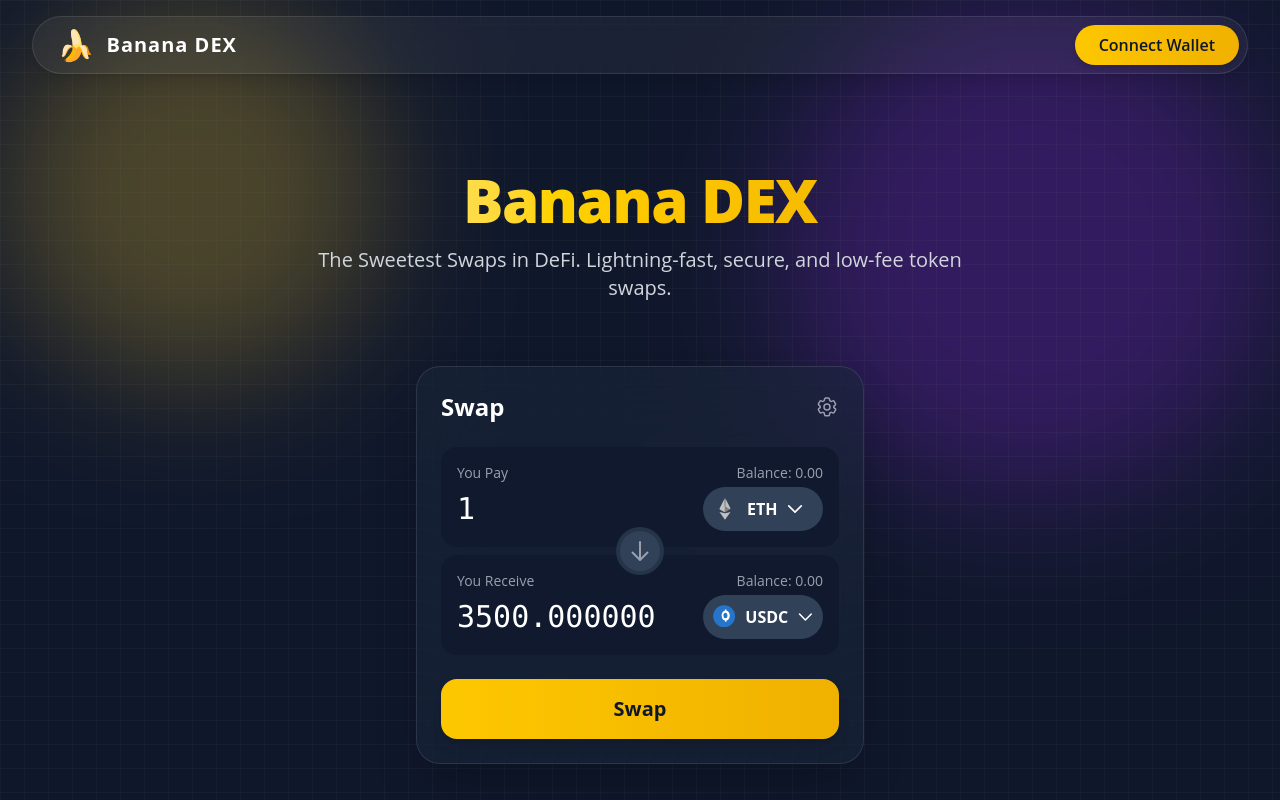
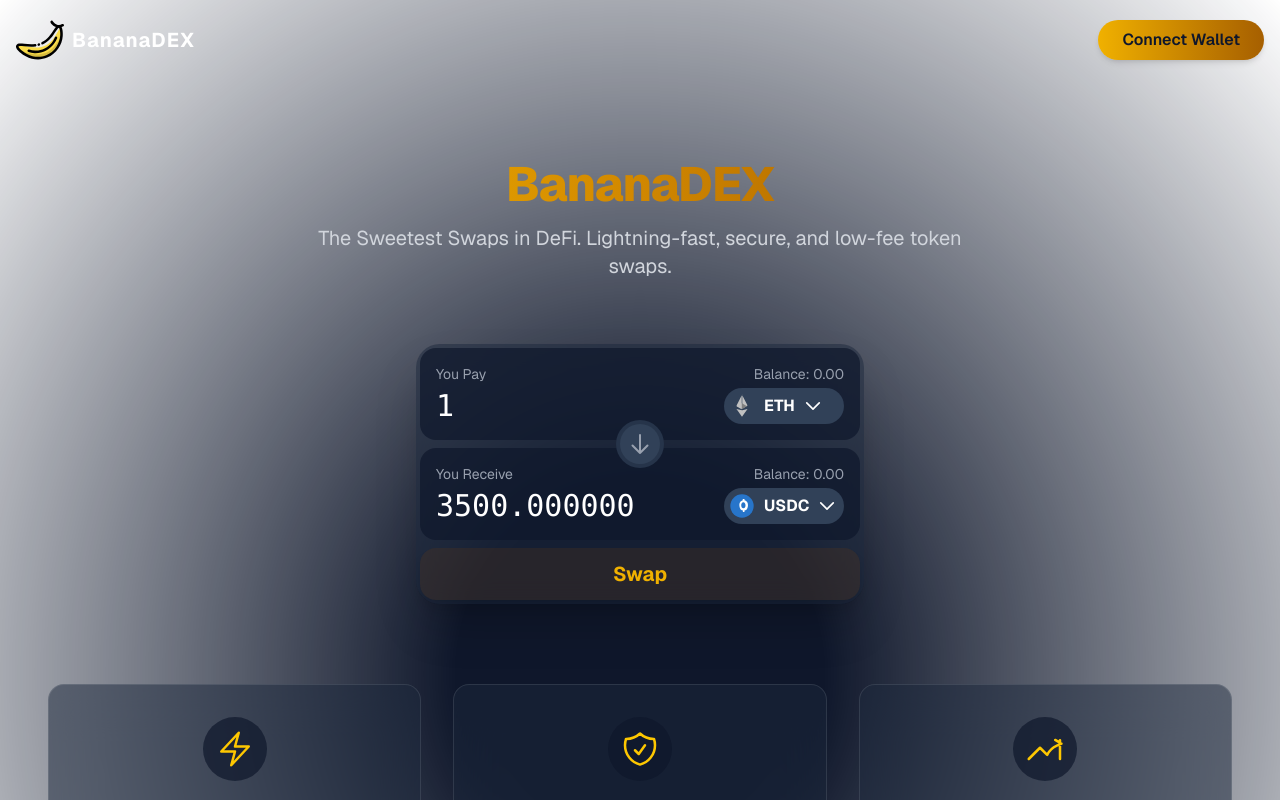
Before and after one commit to letieu/banana-dex, a Next.js app: page / in a window 1280 px wide. Shown: the top 800 px of the page. Built offline with nearby package versions, Linux system fonts and the light colour scheme.

Commit message:
update ui

```diff
--- a/app/globals.css
+++ b/app/globals.css
@@ -1,7 +1,5 @@
 @import "tailwindcss";
-body {
-  font-family:
-    Open sans,
-    Helvetica,
-    sans-serif;
+
+button {
+  cursor: pointer;
 }
--- a/app/layout.tsx
+++ b/app/layout.tsx
@@ -1,4 +1,8 @@
 import "./globals.css";
+import { Roboto, Geist } from "next/font/google";
+
+const roboto = Roboto({});
+const geist = Geist({});
 
 export default function RootLayout({
   children,
@@ -6,7 +10,7 @@
   children: React.ReactNode;
 }>) {
   return (
-    <html lang="en">
+    <html lang="en" className={geist.className}>
       <body className="bg-slate-900">{children}</body>
     </html>
   );
--- a/app/page.tsx
+++ b/app/page.tsx
@@ -3,21 +3,14 @@
 import Header from "@/components/Header";
 import Hero from "@/components/Hero";
 import SwapCard from "@/components/SwapCard";
+import { cn } from "@/lib/utils";
 
 export default function Home() {
   return (
     <div className="relative min-h-screen w-full overflow-x-hidden bg-slate-900 text-white">
-      {/* Background Gradient Aurora Effect (wrapped in clipped container) */}
-      <div className="absolute inset-0 overflow-hidden">
-        <div className="absolute top-0 left-0 w-96 h-96 bg-yellow-400 rounded-full mix-blend-screen filter blur-3xl opacity-20 animate-pulse"></div>
-        <div className="absolute top-0 right-0 w-[500px] h-[500px] bg-purple-600 rounded-full mix-blend-screen filter blur-3xl opacity-20 animate-pulse delay-1000"></div>
-        <div className="absolute bottom-0 left-1/4 w-96 h-96 bg-pink-500 rounded-full mix-blend-screen filter blur-3xl opacity-20 animate-pulse delay-2000"></div>
-        <div className="absolute bottom-0 right-1/4 w-80 h-80 bg-teal-400 rounded-full mix-blend-screen filter blur-3xl opacity-20 animate-pulse delay-3000"></div>
-      </div>
+      {/* Grid Background */}
 
-      {/* Grid Background */}
-      <div className="absolute inset-0 z-0 h-full w-full bg-transparent bg-[linear-gradient(to_right,#80808012_1px,transparent_1px),linear-gradient(to_bottom,#80808012_1px,transparent_1px)] bg-[size:24px_24px]"></div>
-
+      <div className="pointer-events-none absolute inset-0 flex items-center justify-center bg-white [mask-image:radial-gradient(ellipse_at_center,transparent_20%,black)] dark:bg-black"></div>
       <div className="relative z-10 flex flex-col min-h-screen">
         <Header />
         <main className="flex-grow flex flex-col items-center justify-start p-4">
--- /dev/null
+++ b/components/Button.tsx
@@ -0,0 +1,99 @@
+"use client";
+import React, { useState, useEffect } from "react";
+
+import { motion } from "motion/react";
+import { cn } from "@/lib/utils";
+
+type Direction = "TOP" | "LEFT" | "BOTTOM" | "RIGHT";
+
+export function HoverBorderGradient({
+  children,
+  containerClassName,
+  className,
+  as: Tag = "button",
+  duration = 1,
+  clockwise = true,
+  ...props
+}: React.PropsWithChildren<
+  {
+    as?: React.ElementType;
+    containerClassName?: string;
+    className?: string;
+    duration?: number;
+    clockwise?: boolean;
+  } & React.HTMLAttributes<HTMLElement>
+>) {
+  const [hovered, setHovered] = useState<boolean>(false);
+  const [direction, setDirection] = useState<Direction>("TOP");
+
+  const rotateDirection = (currentDirection: Direction): Direction => {
+    const directions: Direction[] = ["TOP", "LEFT", "BOTTOM", "RIGHT"];
+    const currentIndex = directions.indexOf(currentDirection);
+    const nextIndex = clockwise
+      ? (currentIndex - 1 + directions.length) % directions.length
+      : (currentIndex + 1) % directions.length;
+    return directions[nextIndex];
+  };
+
+  const movingMap: Record<Direction, string> = {
+    TOP: "radial-gradient(20.7% 50% at 50% 0%, hsl(0, 0%, 100%) 0%, rgba(255, 255, 255, 0) 100%)",
+    LEFT: "radial-gradient(16.6% 43.1% at 0% 50%, hsl(0, 0%, 100%) 0%, rgba(255, 255, 255, 0) 100%)",
+    BOTTOM:
+      "radial-gradient(20.7% 50% at 50% 100%, hsl(0, 0%, 100%) 0%, rgba(255, 255, 255, 0) 100%)",
+    RIGHT:
+      "radial-gradient(16.2% 41.199999999999996% at 100% 50%, hsl(0, 0%, 100%) 0%, rgba(255, 255, 255, 0) 100%)",
+  };
+
+  const highlight =
+    "radial-gradient(75% 181.15942028985506% at 50% 50%, #3275F8 0%, rgba(255, 255, 255, 0) 100%)";
+
+  useEffect(() => {
+    if (!hovered) {
+      const interval = setInterval(() => {
+        setDirection((prevState) => rotateDirection(prevState));
+      }, duration * 1000);
+      return () => clearInterval(interval);
+    }
+  }, [hovered]);
+  return (
+    <Tag
+      onMouseEnter={(event: React.MouseEvent<HTMLDivElement>) => {
+        setHovered(true);
+      }}
+      onMouseLeave={() => setHovered(false)}
+      className={cn(
+        "relative flex rounded-full border  content-center bg-black/20 hover:bg-black/10 transition duration-500 dark:bg-white/20 items-center flex-col flex-nowrap gap-10 h-min justify-center overflow-visible p-px decoration-clone w-fit",
+        containerClassName,
+      )}
+      {...props}
+    >
+      <div
+        className={cn(
+          "w-auto text-white z-10 bg-black px-4 py-2 rounded-[inherit]",
+          className,
+        )}
+      >
+        {children}
+      </div>
+      <motion.div
+        className={cn(
+          "flex-none inset-0 overflow-hidden absolute z-0 rounded-[inherit]",
+        )}
+        style={{
+          filter: "blur(2px)",
+          position: "absolute",
+          width: "100%",
+          height: "100%",
+        }}
+        initial={{ background: movingMap[direction] }}
+        animate={{
+          background: hovered
+            ? [movingMap[direction], highlight]
+            : movingMap[direction],
+        }}
+        transition={{ ease: "linear", duration: duration ?? 1 }}
+      />
+      <div className="bg-black absolute z-1 flex-none inset-[2px] rounded-[100px]" />
+    </Tag>
+  );
+}
--- a/components/FeaturesGrid.tsx
+++ b/components/FeaturesGrid.tsx
@@ -24,7 +24,7 @@
 
 const FeaturesGrid: React.FC = () => {
   return (
-    <div className="w-full max-w-7xl mx-auto py-16 px-4 sm:px-6 lg:px-8">
+    <div className="w-full max-w-7xl mx-auto mt-[80px] lg:px-8">
       <div className="grid grid-cols-1 md:grid-cols-3 gap-8 text-center">
         {features.map((feature) => (
           <div key={feature.title} className="bg-slate-800/50 backdrop-blur-xl border border-white/10 rounded-2xl p-8 transform hover:-translate-y-2 transition-transform duration-300">
--- a/components/Header.tsx
+++ b/components/Header.tsx
@@ -1,21 +1,18 @@
-import React from "react";
+import { BananaIcon } from "./icons/BananaIcon";
+import HeaderClient from "./HeaderClient";
 
-const Header: React.FC = () => {
+export default function Header() {
   return (
-    <header className="px-4 sm:px-8 py-4">
-      <nav className="w-full max-w-7xl mx-auto flex items-center justify-between bg-white/5 backdrop-blur-md border border-white/10 rounded-full p-2 shadow-lg">
-        <div className="flex items-center space-x-3 pl-4">
-          <div className="text-yellow-300 text-3xl">🍌</div>
-          <span className="text-xl font-bold tracking-wider text-white">
-            Banana DEX
-          </span>
-        </div>
-        <button className="bg-gradient-to-r from-yellow-400 to-yellow-500 hover:from-yellow-500 hover:to-yellow-600 text-slate-900 font-semibold py-2 px-6 rounded-full transition-all duration-300 shadow-md hover:shadow-yellow-400/30">
-          Connect Wallet
-        </button>
-      </nav>
-    </header>
+    <HeaderClient>
+      <div className="flex items-center space-x-2">
+        <BananaIcon className="h-12 w-12 text-yellow-600" />
+        <span className="text-xl font-bold tracking-wider text-white">
+          BananaDEX
+        </span>
+      </div>
+      <button className="bg-gradient-to-r from-yellow-500 to-yellow-700 hover:from-yellow-500 hover:to-yellow-600 text-slate-900 font-semibold py-2 px-6 rounded-full transition-all duration-300 shadow-md hover:shadow-yellow-400/30">
+        Connect Wallet
+      </button>
+    </HeaderClient>
   );
-};
-
-export default Header;
+}
--- /dev/null
+++ b/components/HeaderClient.tsx
@@ -0,0 +1,35 @@
+"use client";
+
+import React, { useEffect, useState } from "react";
+
+export default function HeaderClient({
+  children,
+}: {
+  children: React.ReactNode;
+}) {
+  const [scrolled, setScrolled] = useState(false);
+
+  useEffect(() => {
+    const onScroll = () => setScrolled(window.scrollY > 20);
+    window.addEventListener("scroll", onScroll);
+    return () => window.removeEventListener("scroll", onScroll);
+  }, []);
+
+  return (
+    <header
+      className={`transition-all duration-500 ${
+        scrolled ? "fixed top-0 left-0 w-full z-50" : "relative"
+      }`}
+    >
+      <nav
+        className={`w-full max-w-7xl mx-auto flex items-center justify-between p-4 transition-all duration-200 ${
+          scrolled
+            ? "bg-white/5 backdrop-blur-md border border-white/10 rounded-b-4xl shadow-lg"
+            : "bg-transparent border-none shadow-none"
+        }`}
+      >
+        {children}
+      </nav>
+    </header>
+  );
+}
--- a/components/Hero.tsx
+++ b/components/Hero.tsx
@@ -3,9 +3,9 @@
 
 const Hero: React.FC = () => {
   return (
-    <div className="text-center py-16 px-4">
-      <h1 className="text-4xl md:text-6xl font-extrabold tracking-tight bg-clip-text text-transparent bg-gradient-to-r from-yellow-200 via-yellow-400 to-yellow-500">
-        Banana DEX
+    <div className="text-center py-12 md:py-16 px-4">
+      <h1 className="text-4xl md:text-5xl font-extrabold tracking-tight bg-clip-text text-transparent bg-gradient-to-r from-yellow-500 via-yellow-600 to-yellow-700">
+        BananaDEX
       </h1>
       <p className="mt-4 max-w-2xl mx-auto text-lg md:text-xl text-gray-300">
         The Sweetest Swaps in DeFi. Lightning-fast, secure, and low-fee token swaps.
--- a/components/SwapCard.tsx
+++ b/components/SwapCard.tsx
@@ -69,12 +69,8 @@
 
   return (
     <>
-      <div className="w-full max-w-md bg-slate-800/50 backdrop-blur-2xl border border-white/10 rounded-3xl p-6 shadow-2xl transition-all duration-300">
-        <div className="flex justify-between items-center mb-6">
-          <h2 className="text-2xl font-bold text-white">Swap</h2>
-          <button className="text-gray-400 hover:text-white transition-colors">
-            <SettingsIcon className="w-6 h-6" />
-          </button>
+      <div className="w-full max-w-md bg-slate-800/50 backdrop-blur-md rounded-3xl p-1 shadow-2xl transition-all duration-300">
+        <div className="flex justify-end items-center">
         </div>
 
         <div className="relative">
@@ -95,7 +91,7 @@
               />
               <button
                 onClick={() => handleOpenModal("from")}
-                className="flex items-center bg-slate-700 hover:bg-slate-600 transition-colors p-2 rounded-full min-w-[120px]"
+                className="flex items-center bg-slate-700 hover:bg-slate-600 transition-colors p-1 rounded-full min-w-[120px]"
               >
                 <span className="w-7 h-7">{fromToken.icon}</span>
                 <span className="mx-2 font-bold">{fromToken.symbol}</span>
@@ -131,7 +127,7 @@
               />
               <button
                 onClick={() => handleOpenModal("to")}
-                className="flex items-center bg-slate-700 hover:bg-slate-600 transition-colors p-2 rounded-full min-w-[120px]"
+                className="flex items-center bg-slate-700 hover:bg-slate-600 transition-colors p-1 rounded-full min-w-[120px]"
               >
                 <span className="w-7 h-7">{toToken.icon}</span>
                 <span className="mx-2 font-bold">{toToken.symbol}</span>
@@ -141,8 +137,8 @@
           </div>
         </div>
 
-        <div className="mt-6">
-          <button className="w-full bg-gradient-to-r from-yellow-400 to-yellow-500 hover:from-yellow-500 hover:to-yellow-600 text-slate-900 font-bold py-4 rounded-2xl text-xl transition-all duration-300 shadow-lg hover:shadow-yellow-400/40">
+        <div className="mt-2">
+          <button className="w-full bg-yellow-900/20 hover:from-yellow-500 hover:to-yellow-600 text-slate-900 font-bold py-3 rounded-2xl text-xl transition-all duration-300 shadow-lg hover:shadow-yellow-400/40 text-yellow-500">
             Swap
           </button>
         </div>
--- a/components/icons/BananaIcon.tsx
+++ b/components/icons/BananaIcon.tsx
@@ -1,8 +1,41 @@
-
-import React from 'react';
+import React from "react";
 
 export const BananaIcon: React.FC<React.SVGProps<SVGSVGElement>> = (props) => (
-    <svg xmlns="http://www.w3.org/2000/svg" viewBox="0 0 24 24" fill="currentColor" {...props}>
-        <path d="M19.9,8.8c-0.1-0.4-0.4-0.7-0.8-0.8c-1.2-0.4-3-0.9-5-1.1c-1.5-0.1-3.1-0.2-4.6,0.1 C7.8,7.3,6.6,8.1,5.8,9.4c-1.2,2-1.3,4.4-0.3,6.5c0.6,1.4,1.8,2.5,3.2,3.1c1.5,0.6,3.1,0.8,4.7,0.5c2.2-0.4,4.2-1.6,5.3-3.5 C19.7,14.2,20.1,11.5,19.9,8.8z M17.2,15.2c-0.8,1.4-2.3,2.3-3.9,2.6c-1.2,0.2-2.4,0.1-3.6-0.3c-1-0.4-2-1.1-2.5-2.2 c-0.8-1.7-0.7-3.6,0.2-5.2c0.6-1,1.5-1.7,2.6-2c1.2-0.2,2.4-0.2,3.6,0c1.6,0.2,3,0.7,4.1,1c0.3,0.1,0.5,0.3,0.6,0.6 c0.1,0.3,0,0.6-0.1,0.8c-0.2,0.4-0.6,0.6-1,0.5c-0.1,0-0.2-0.1-0.3-0.1c-0.8-0.3-1.6-0.5-2.5-0.6c-0.6-0.1-1.2-0.1-1.8,0 C9.9,10.6,9,11,8.3,11.6c-1,1-1.3,2.4-0.7,3.6c0.4,0.8,1.2,1.4,2.1,1.6c0.7,0.2,1.5,0.1,2.2-0.1c0.9-0.2,1.7-0.7,2.3-1.4 C15.1,14.5,17.7,14.6,17.2,15.2z" fill="#FFD700" />
-    </svg>
+  <svg
+    version="1.1"
+    xmlns="http://www.w3.org/2000/svg"
+    fill="#000000"
+    viewBox="137.8 116.47 978.52 791.05"
+    {...props}
+  >
+    <g id="SVGRepo_bgCarrier" strokeWidth="0"></g>{" "}
+    <g
+      id="SVGRepo_tracerCarrier"
+      strokeLinecap="round"
+      strokeLinejoin="round"
+    ></g>{" "}
+    <g id="SVGRepo_iconCarrier">
+      {" "}
+      <path
+        d="M1051.38 273.973c33.020 11.97 15.241 134.751 13.383 147.531-6.449 44.481-46.39 320.287-301.37 425.313-200.83 82.733-405.414 6.124-517.636-94.338-26.164-23.418-95.503-85.468-79.673-120.661 31.921-71.078 345.732 113.19 588.060-14.614 196.29-103.508 248.947-360.723 297.234-343.232z"
+        fill="#FADC4A"
+      ></path>{" "}
+      <path
+        d="M1056.052 465.003c16.589 9.55-18.316 113.74-71.483 194.93-25.485 38.868-90.884 135.679-221.16 186.884-128.862 50.657-241.398 25.315-289.778 13.698-111.502-26.768-215.443-90.518-208.796-109.121 9.917-28.023 246.632 112.653 467.988 28.087 213.743-81.661 297.64-329.222 323.23-314.477z"
+        fill="#D6BC40"
+      ></path>{" "}
+      <path
+        d="M587.187 907.507c-43.977-0.069-86.645-5.543-127.414-15.79-83.384-20.24-167.008-63.032-231.282-119.587-37.665-33.138-107.773-94.823-86.843-149.651 13.907-36.395 55.391-38.737 69.037-39.508 26.165-1.479 59.331 2.093 97.673 6.227 61.71 6.657 138.493 14.941 217.327 5.115 1.060-0.152 2.285-0.24 3.529-0.24 14.45 0 26.164 11.714 26.165 26.165 0 13.412-10.091 24.467-23.096 25.987-84.988 10.596-165.131 1.948-229.524-5.013-36.055-3.924-67.192-7.248-89.119-6.018-15.62 0.877-22.371 4.028-23.091 5.939-1.478 3.924 0.864 16.418 19.062 38.829 16.602 20.449 38.777 39.954 53.442 52.868 57.171 50.302 134.907 90.008 213.246 108.938 94.955 22.933 190.782 16.314 277.14-19.152 82.852-34.014 153.877-92.886 205.395-170.074 46.156-69.208 74.387-150.069 79.516-227.635 1.793-27.081 1.714-68.513-3.86-103.549-6.777-42.663-18.512-57.131-24.373-58.95-3.205-0.995-10.361 3.989-18.668 13.083-14.023 15.241-30.090 40.112-48.602 68.892-52.409 81.321-124.179 192.705-253.042 256.143-3.369 1.69-7.342 2.679-11.545 2.679-14.477 0-26.215-11.737-26.215-26.215 0-10.276 5.912-19.168 14.518-23.467 116.010-57.108 183.242-161.428 232.328-237.608 19.86-30.809 37.011-57.432 54.083-75.984 8.869-9.642 35.873-39 72.699-27.564 31.085 9.656 51.453 43.538 60.546 100.737 7.85 49.478 5.35 100.736 4.395 115.219-5.716 86.619-37.035 176.614-88.203 253.279-57.393 85.913-136.542 151.418-229.061 189.422-54.785 23.078-118.471 36.488-185.287 36.488-0.308 0-0.615 0-0.923-0.001z"
+        fill="#000000"
+      ></path>{" "}
+      <path
+        d="M600.949 632.316c-0.006 0-0.008 0-0.016 0-14.45 0-26.164-11.714-26.165-26.165 0-11.976 8.044-22.072 19.023-25.178l3.638-1.013c2.179-0.653 4.682-1.032 7.274-1.032 14.45 0 26.164 11.714 26.165 26.165 0 11.954-8.017 22.036-18.968 25.162l-4.109 1.132c-2.068 0.588-4.443 0.928-6.899 0.929z"
+        fill="#000000"
+      ></path>{" "}
+      <path
+        d="M536.846 780.267q-10.467 0-21.023-0.443c-43.788-1.832-87.522-9.446-126.482-22.031-10.478-3.575-17.881-13.332-17.881-24.818 0-14.45 11.714-26.164 26.165-26.165 2.787 0 5.473 0.436 7.993 1.245 37.31 12.217 80.479 19.448 125.287 19.793 58.86 2.697 127.189-11.457 190.104-42.385 132.983-65.282 189.030-179.793 207.005-225.988 3.857-9.945 13.349-16.868 24.458-16.868 14.45 0 26.164 11.714 26.165 26.165 0 3.468-0.675 6.779-1.9 9.807-20.085 51.723-83.077 180.363-232.504 253.835-59.99 30.185-130.736 47.86-205.613 47.86-0.624 0-1.245-0.002-1.867-0.005zM986.557 257.488c-91.852-15.948-147.505-94.285-147.283-112.576 0.115-5.789 1.636-11.199 4.232-15.935 2.684-4.569 7.18-8.572 12.577-10.868-3.792 1.997 4.253-3.053 13.843-1.22s15.084 9.157 17.673 12.428c11.604 14.731 22.789 30.089 36.92 42.453 28.521 24.857 58.872 36.985 90.099 35.964 21.167-0.694 41.865-7.286 61.488-19.624 3.974-2.564 8.83-4.086 14.041-4.086 14.45 0 26.164 11.714 26.165 26.165 0 9.368-4.924 17.585-12.322 22.207-30.201 18.891-67.21 27.838-87.763 27.616-10.936-0.076-21.589-1.061-31.952-2.881z"
+        fill="#000000"
+      ></path>{" "}
+    </g>{" "}
+  </svg>
 );
--- /dev/null
+++ b/lib/utils.ts
@@ -0,0 +1,6 @@
+import { ClassValue, clsx } from "clsx";
+import { twMerge } from "tailwind-merge";
+
+export function cn(...inputs: ClassValue[]) {
+  return twMerge(clsx(inputs));
+}
```
Also changed, not shown: package.json (+8 -5 lines), 1 other file (tests, documents, lock files or other folders).
